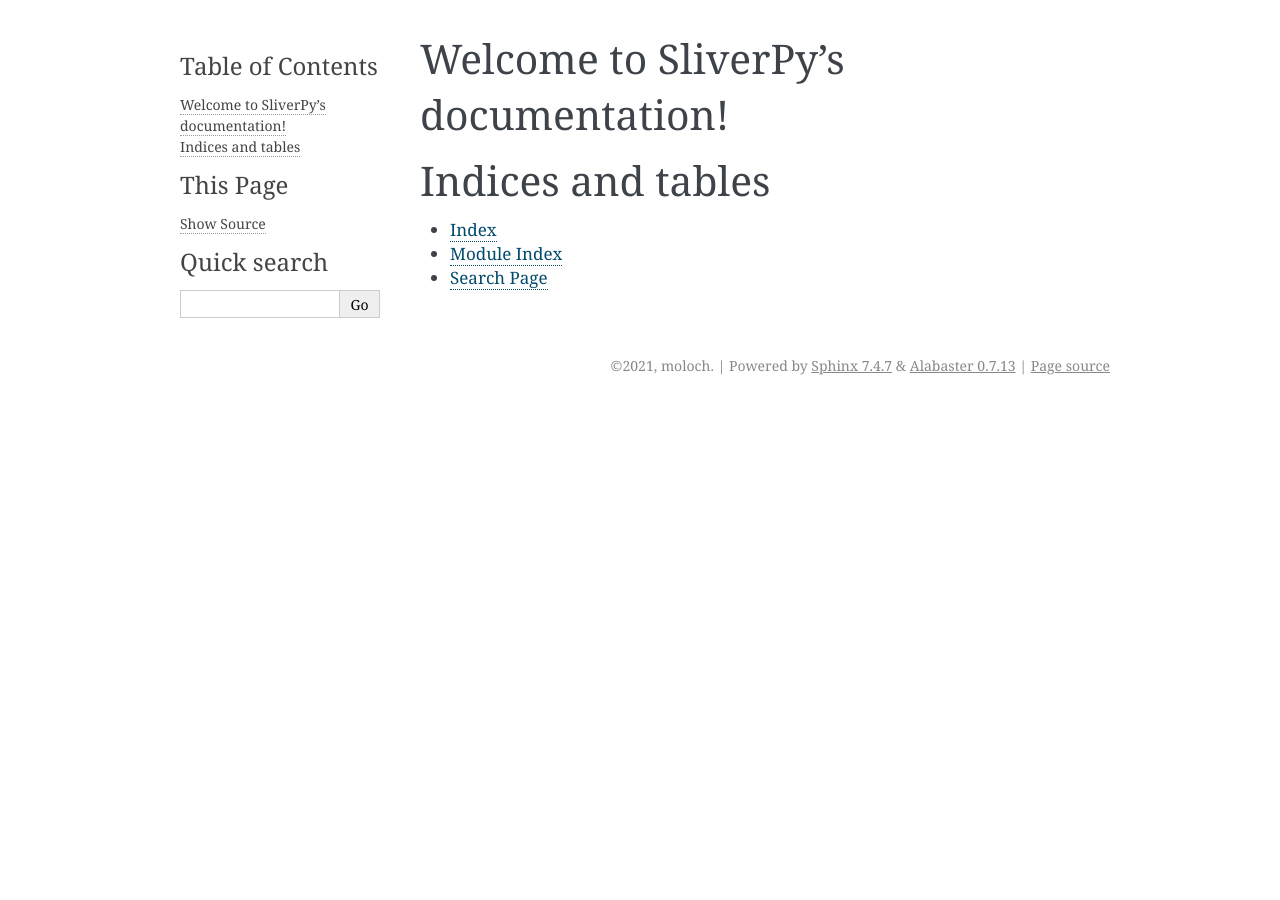
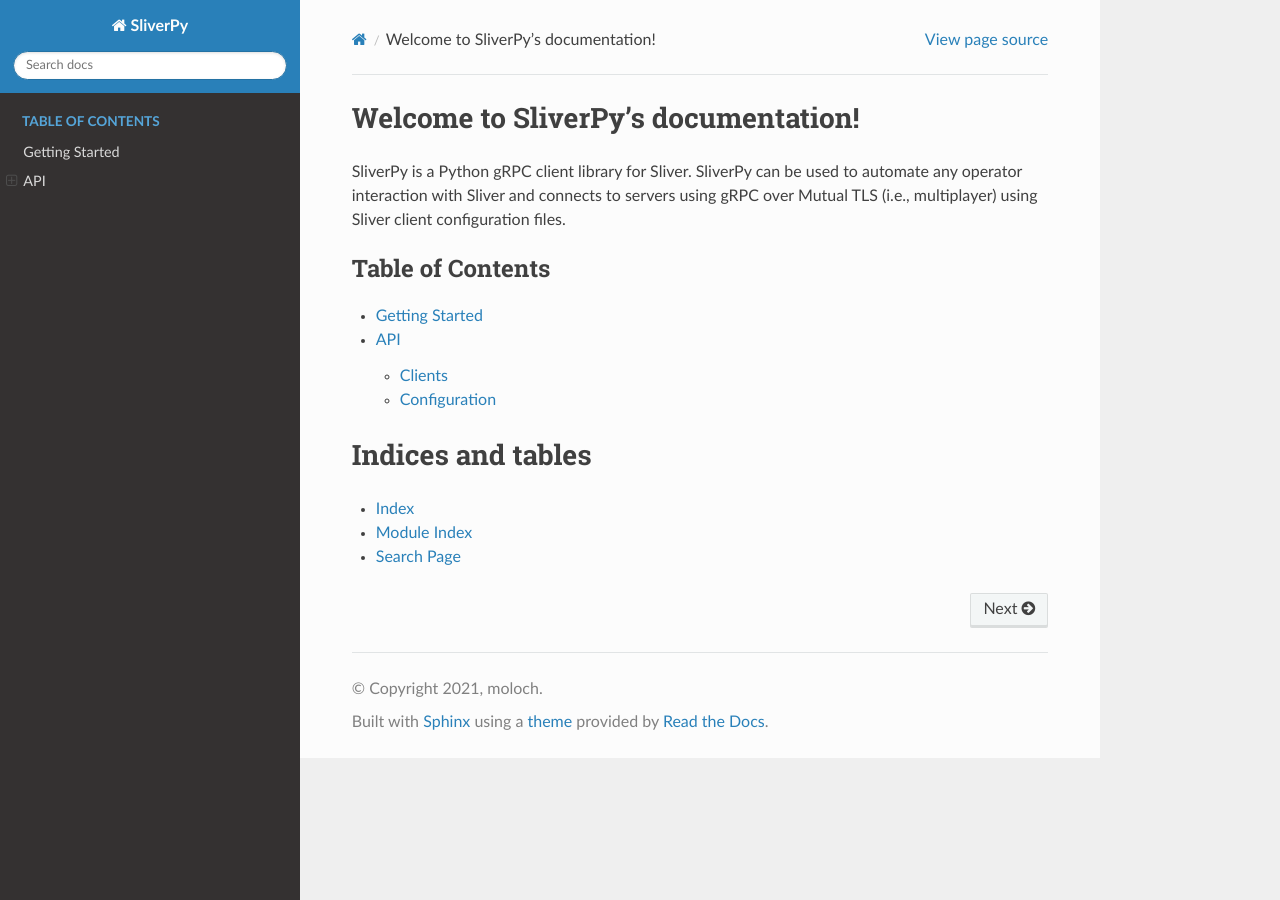
Before and after one commit to moloch--/sliver-py, a Sphinx documentation site: the page built from docs/index.rst, in a window 1280 px wide. Built offline with Sphinx 7.4.7 and the Read the Docs theme 2.0.0, drawn with Linux system fonts in a browser that asks for light colours.

Commit message:
Outline docs

```diff
--- /dev/null
+++ b/docs/api/config.rst
@@ -0,0 +1,5 @@
+Configuration
+=============
+
+
+.. autofunction:: sliver.config.SliverClientConfig
--- a/docs/conf.py
+++ b/docs/conf.py
@@ -9,21 +9,19 @@
 # If extensions (or modules to document with autodoc) are in another directory,
 # add these directories to sys.path here. If the directory is relative to the
 # documentation root, use os.path.abspath to make it absolute, like shown here.
-#
-# import os
-# import sys
-# sys.path.insert(0, os.path.abspath('.'))
+import os
+import sys
+sys.path.insert(0, os.path.abspath('../src'))
 
 
+
+# -- Project information -----------------------------------------------------
 VERSION = '0.0.4'
 AUTHOR = 'moloch'
-# -- Project information -----------------------------------------------------
 
 project = 'SliverPy'
 copyright = '2021, moloch'
 author = AUTHOR
-
-# The full version, including alpha/beta/rc tags
 release = VERSION
 
 # -- General configuration ---------------------------------------------------
@@ -32,6 +30,10 @@
 # extensions coming with Sphinx (named 'sphinx.ext.*') or your custom
 # ones.
 extensions = [
+    'sphinx.ext.intersphinx',
+    'sphinx.ext.autodoc',
+    'sphinx.ext.mathjax',
+    'sphinx.ext.viewcode',
 ]
 
 # Add any paths that contain templates here, relative to this directory.
@@ -48,8 +50,10 @@
 # The theme to use for HTML and HTML Help pages.  See the documentation for
 # a list of builtin themes.
 #
-html_theme = 'alabaster'
-
+html_theme = 'sphinx_rtd_theme'
+html_theme_options = {
+    "collapse_navigation" : False
+}
 # Add any paths that contain custom static files (such as style sheets) here,
 # relative to this directory. They are copied after the builtin static files,
 # so a file named "default.css" will overwrite the builtin "default.css".
--- /dev/null
+++ b/docs/getting-started.rst
@@ -0,0 +1,4 @@
+Getting Started
+===============
+
+Getting started info...
--- a/docs/index.rst
+++ b/docs/index.rst
@@ -1,15 +1,16 @@
-.. SliverPy documentation master file, created by
-   sphinx-quickstart on Sun Apr 11 12:24:34 2021.
-   You can adapt this file completely to your liking, but it should at least
-   contain the root `toctree` directive.
-
 Welcome to SliverPy's documentation!
 ====================================
 
+SliverPy is a Python gRPC client library for Sliver. SliverPy can be used to automate any operator interaction with Sliver and
+connects to servers using gRPC over Mutual TLS (i.e., multiplayer) using Sliver client configuration files.
+
 .. toctree::
    :maxdepth: 2
-   :caption: Contents:
+   :caption: Table of Contents
 
+   getting-started
+
+   api/index
 
 
 Indices and tables
--- a/requirements.txt
+++ b/requirements.txt
@@ -1,3 +1,4 @@
 grpcio
 grpcio-tools
 sphinx
+sphinx_rtd_theme
```
Also changed, not shown: README.md (+1 -1 lines), docs/api/client.rst (added, +14 -0 lines), docs/api/index.rst (added, +8 -0 lines).
